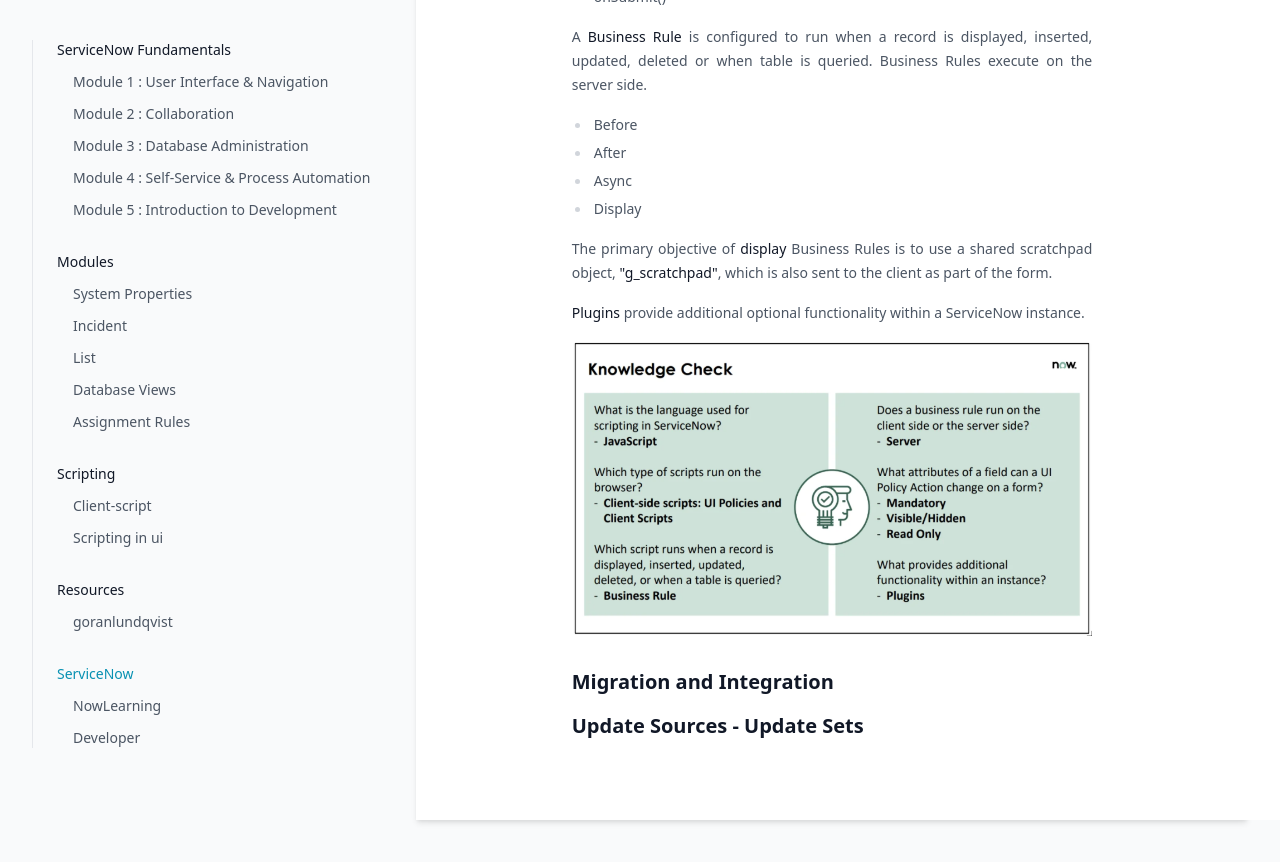
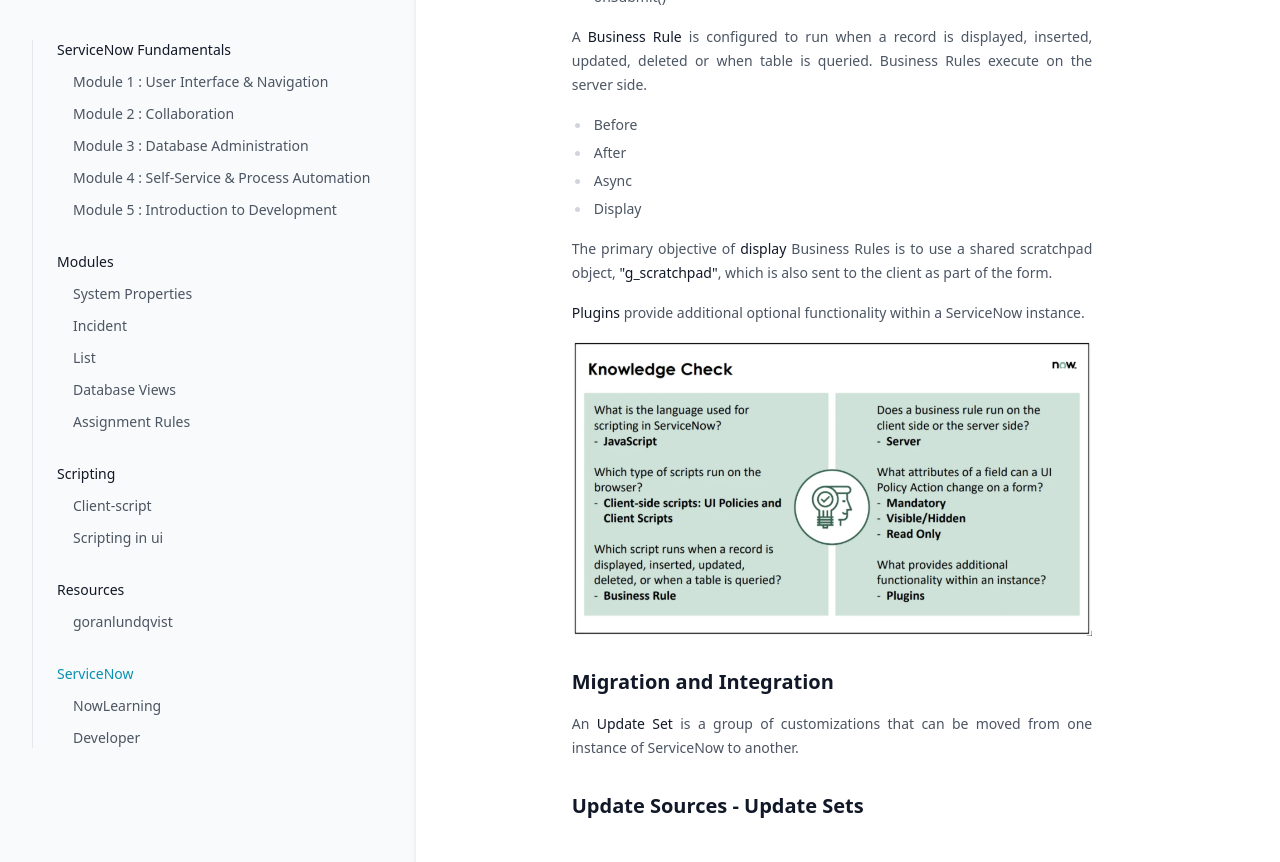
Before and after one commit to greglejeune/ebook, a Jekyll site: the page built from _servicenow/2021-11-01-snf-module5.md, in a window 1280 px wide and 900 px high, scrolled down 998 px. Shown: the top 862 px of the window. Built offline with Jekyll 4.4.1, drawn with Linux system fonts in a browser that asks for light colours.

Commit message:
Update 2021-11-01-snf-module5.md

```diff
--- a/_servicenow/2021-11-01-snf-module5.md
+++ b/_servicenow/2021-11-01-snf-module5.md
@@ -67,4 +67,8 @@ category: snf
 
 <h2>Migration and Integration</h2>
 
+<p style="text-align: justify;">
+    An <strong>Update Set</strong> is a group of customizations that can be moved from one instance of ServiceNow to another.
+</p>
+
 <h2>Update Sources - Update Sets</h2>
```
